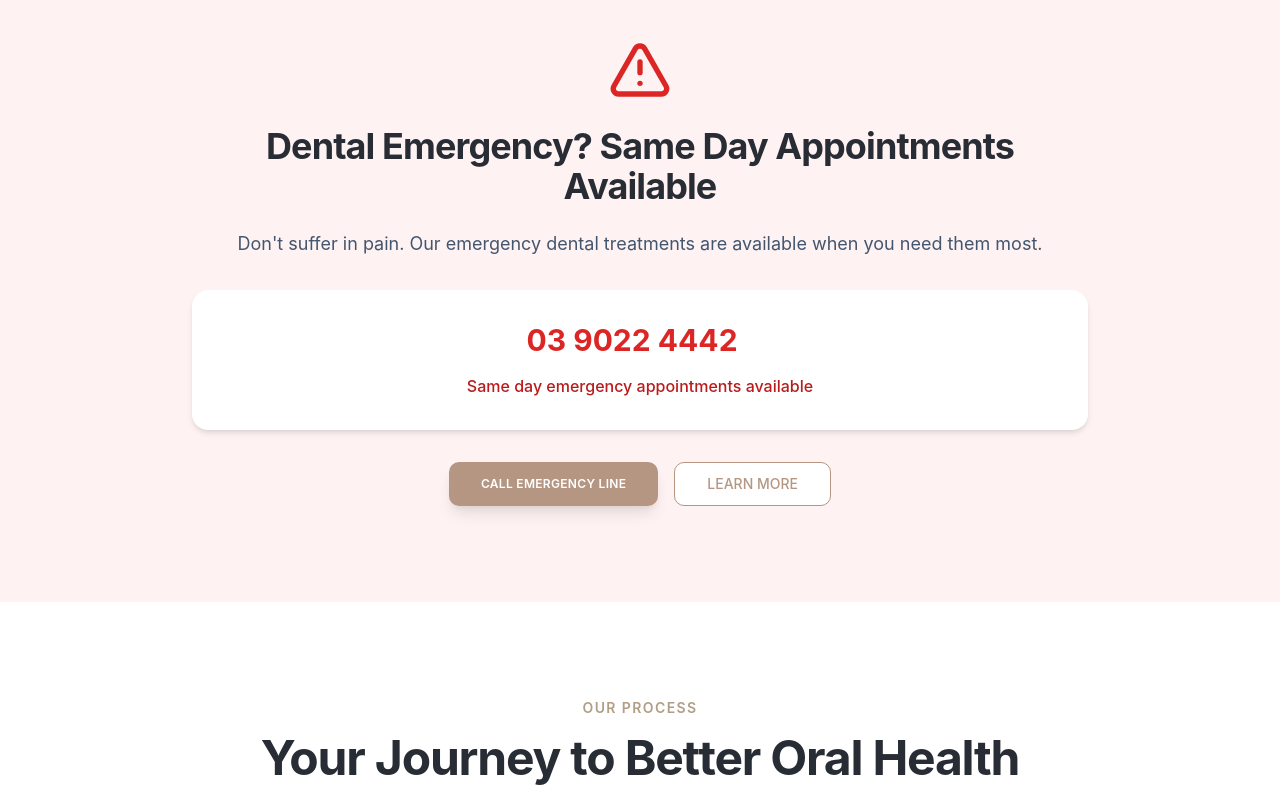
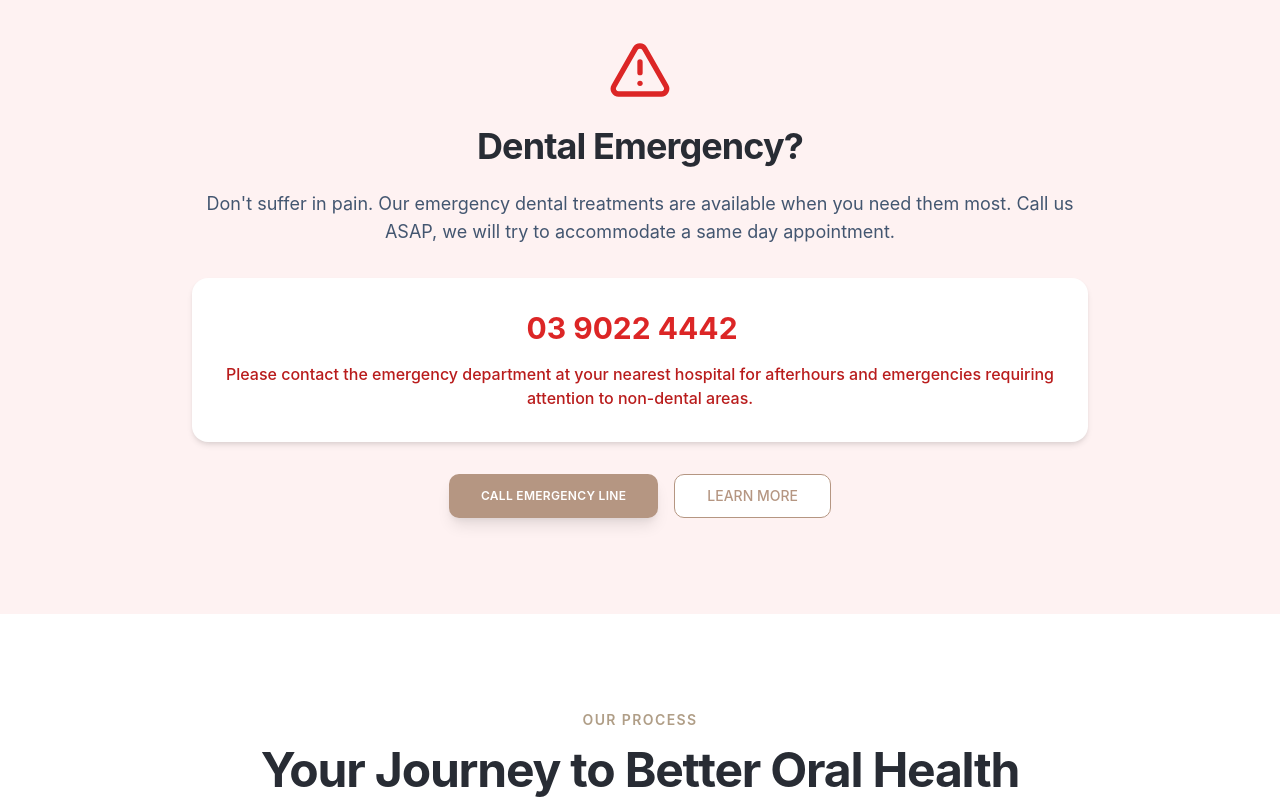
Before and after one commit to mahboob-alam/y3-smiles-dental, a React (Vite) app: page /treatments in a window 1280 px wide. Shown: the part 4480-5280 px from the top of the page. Built offline with nearby package versions, Linux system fonts and the light colour scheme.

Commit message:
text updated

```diff
--- a/src/pages/treatments/childrens-dentistry.tsx
+++ b/src/pages/treatments/childrens-dentistry.tsx
@@ -64,7 +64,7 @@ const ChildrensDentistry = () => {
 
   const ageGroups = [
     {
-      title: "Infants & Toddlers (6 months - 3 years)",
+      title: "Infants & Toddlers (12 months - 3 years)",
       description: "First dental visits and establishing healthy habits",
       focus: ["First tooth care", "Teething guidance", "Bottle/sippy cup advice", "Thumb sucking prevention"]
     },
@@ -111,7 +111,7 @@ const ChildrensDentistry = () => {
   const faqs = [
     {
       question: "When should my child first visit the dentist?",
-      answer: "The experts recommends the first visit by age 1 or within 6 months of the first tooth appearing. Early visits help establish good habits and catch problems early."
+      answer: "We recommend the first visit by age 1 or within 6 months of the first tooth appearing. Early visits help establish good habits and catch problems early."
     },
     {
       question: "How can I prepare my child for their first dental visit?",
@@ -119,7 +119,7 @@ const ChildrensDentistry = () => {
     },
     {
       question: "Are dental X-rays safe for children?",
-      answer: "Yes, dental X-rays are very safe for children. We use digital X-rays with minimal radiation and only take them when necessary for diagnosis. Lead aprons provide additional protection."
+      answer: "Yes, dental X-rays are very safe for children. We use digital X-rays with minimal radiation and only take them when necessary for diagnosis."
     },
     {
       question: "What if my child has dental anxiety?",
@@ -235,7 +235,7 @@ const ChildrensDentistry = () => {
         </section>
 
         {/* Services */}
-        <section className="py-24 bg-neutral-50">
+        {/* <section className="py-24 bg-neutral-50">
           <div className="container mx-auto px-6">
             <div className="text-center mb-16">
               <h2 className="text-4xl md:text-5xl font-bold text-neutral-800 mb-6">
@@ -281,7 +281,7 @@ const ChildrensDentistry = () => {
               })}
             </div>
           </div>
-        </section>
+        </section> */}
 
         {/* Age Groups */}
         <section className="py-24 bg-background">
--- a/src/pages/treatments/emergency.tsx
+++ b/src/pages/treatments/emergency.tsx
@@ -125,7 +125,7 @@ const EmergencyDentistry = () => {
     },
     {
       question: "What if I have a dental emergency after hours?",
-      answer: "Call our emergency line for guidance. We provide after-hours emergency care for urgent situations and can direct you to appropriate immediate care if needed."
+      answer: "Please contact the emergency department at your nearest hospital or an after-hours emergency clinic  for afterhours and emergencies requiring attention to non-dental areas."
     }
   ];
 
@@ -349,7 +349,7 @@ const EmergencyDentistry = () => {
             <div className="max-w-3xl mx-auto">
               <Phone className="w-16 h-16 text-red-600 mx-auto mb-6" />
               <h2 className="text-4xl font-bold text-neutral-800 mb-6">
-                Dental Emergency? We're Here to Help
+                Call emergency line: 03 9022 4442
               </h2>
               <p className="text-lg text-neutral-600 mb-8">
                 Don't suffer in pain. Our emergency dental services are available when you need them most.
--- a/src/pages/treatments/examination-hygiene.tsx
+++ b/src/pages/treatments/examination-hygiene.tsx
@@ -331,7 +331,7 @@ const ExaminationHygiene = () => {
         </section>
 
         {/* Statistics */}
-        <section className="py-24 bg-primary/5">
+        {/* <section className="py-24 bg-primary/5">
           <div className="container mx-auto px-6">
             <div className="max-w-4xl mx-auto">
               <div className="text-center mb-16">
@@ -340,7 +340,7 @@ const ExaminationHygiene = () => {
                 </h2>
               </div>
 
-              {/* <div className="grid grid-cols-1 md:grid-cols-4 gap-8">
+              <div className="grid grid-cols-1 md:grid-cols-4 gap-8">
                 <div className="text-center">
                   <Users className="w-12 h-12 text-primary mx-auto mb-4" />
                   <div className="text-4xl font-bold text-primary mb-2">5000+</div>
@@ -361,10 +361,10 @@ const ExaminationHygiene = () => {
                   <div className="text-4xl font-bold text-primary mb-2">40+</div>
                   <div className="text-neutral-600">Years Experience</div>
                 </div>
-              </div> */}
+              </div>
             </div>
           </div>
-        </section>
+        </section> */}
 
         {/* FAQ Section */}
         <section className="py-24 bg-background">
--- a/src/pages/treatments/extraction.tsx
+++ b/src/pages/treatments/extraction.tsx
@@ -314,7 +314,7 @@ const ToothExtraction = () => {
               </p>
               <Button variant="booking" size="xl" asChild>
                 <a href={BOOKING_URL} {...LINK_ATTRIBUTES}>
-                  SCHEDULE CONSULTATION
+                  BOOK NOW
                   <ArrowRight className="w-5 h-5 ml-2" />
                 </a>
               </Button>
--- a/src/pages/treatments/index.tsx
+++ b/src/pages/treatments/index.tsx
@@ -394,16 +394,16 @@ const TreatmentsPage = () => {
             <div className="max-w-4xl mx-auto text-center">
               <AlertTriangle className="w-16 h-16 text-red-600 mx-auto mb-6" />
               <h2 className="text-4xl font-bold text-neutral-800 mb-6">
-                Dental Emergency? Same Day Appointments Available
+                Dental Emergency?
               </h2>
               <p className="text-lg text-neutral-600 mb-8">
-                Don't suffer in pain. Our emergency dental treatments are available when you need them most.
+                Don't suffer in pain. Our emergency dental treatments are available when you need them most. Call us ASAP, we will try to accommodate a same day appointment.
               </p>
               <div className="bg-white rounded-2xl p-8 shadow-soft mb-8">
                 <div className="flex items-center justify-center mb-4">
                   <div className="text-3xl font-bold text-red-600 mr-4">03 9022 4442</div>
                 </div>
-                <p className="text-red-700 font-medium">Same day emergency appointments available</p>
+                <p className="text-red-700 font-medium">Please contact the emergency department at your nearest hospital for afterhours and emergencies requiring attention to non-dental areas.</p>
               </div>
               <div className="flex flex-col sm:flex-row gap-4 justify-center">
                 <Button variant="booking" size="lg" asChild>
@@ -472,10 +472,10 @@ const TreatmentsPage = () => {
         <section className="py-24 bg-primary/5">
           <div className="container mx-auto px-6 text-center">
             <div className="max-w-3xl mx-auto">
-              <Award className="w-16 h-16 text-primary mx-auto mb-6" />
+              {/* <Award className="w-16 h-16 text-primary mx-auto mb-6" />
               <h2 className="text-4xl font-bold text-neutral-800 mb-6">
                 Ready to Experience the Y3 Smiles Dental Difference?
-              </h2>
+              </h2> */}
               <p className="text-lg text-neutral-600 mb-8">
                 Our experienced team is here to help you achieve the healthy, beautiful smile you deserve.
                 Book your consultation today and discover personalized dental treatments.
--- a/src/pages/treatments/root-canal.tsx
+++ b/src/pages/treatments/root-canal.tsx
@@ -282,7 +282,7 @@ const RootCanalTherapy = () => {
               </p>
               <Button variant="booking" size="xl" asChild>
                 <a href={BOOKING_URL} {...LINK_ATTRIBUTES}>
-                  SCHEDULE EMERGENCY CONSULTATION
+                  BOOK NOW
                   <ArrowRight className="w-5 h-5 ml-2" />
                 </a>
               </Button>
--- a/src/pages/treatments/teeth-whitening.tsx
+++ b/src/pages/treatments/teeth-whitening.tsx
@@ -274,7 +274,7 @@ const TeethWhitening = () => {
                                 <Button variant="booking" size="xl" asChild className="group">
                                     <a href={BOOKING_URL} {...LINK_ATTRIBUTES}>
                                         <Phone className="w-5 h-5 mr-2 group-hover:rotate-12 transition-transform" />
-                                        BOOK CONSULTATION
+                                        BOOK ONLINE
                                     </a>
                                 </Button>
                                 <Button variant="outline" size="xl" asChild>
```
